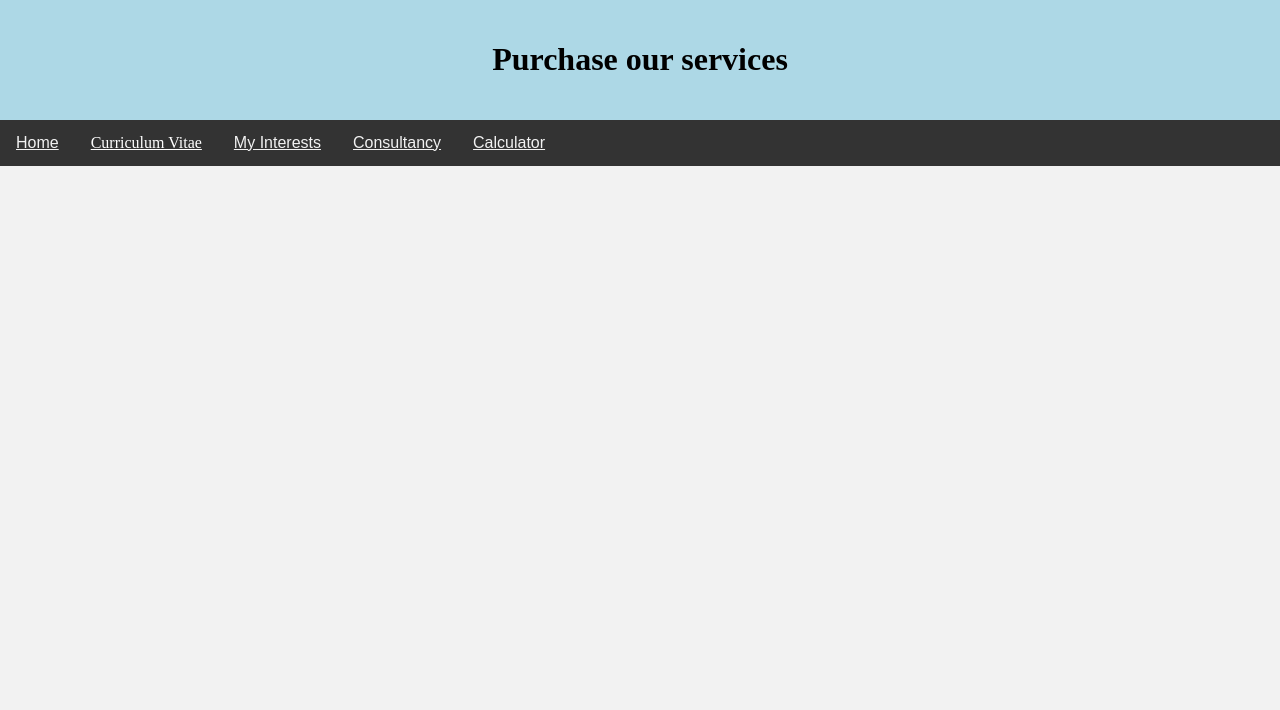
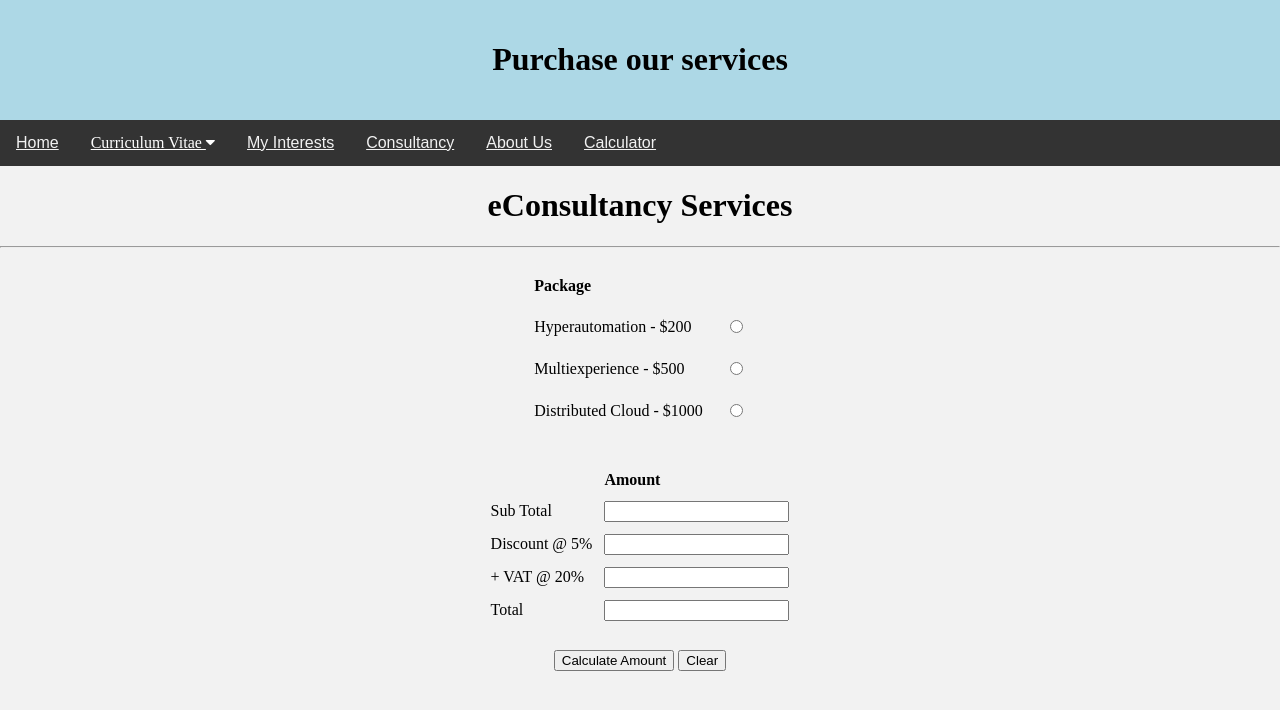
Before and after one commit to 119392993/119392993.github.io, a plain HTML site: page ebus1.html in a window 1280 px wide. Drawn offline with Linux system fonts and the light colour scheme.

Commit message:
Final is1113 pro
12/3/20

```diff
--- a/ebus1.css
+++ b/ebus1.css
@@ -101,3 +101,8 @@ body {
 .dropdown:hover .dropdown-content {
   display: block;
 }
+
+
+.form {
+	text-align: center;
+}
--- a/ebus1.html
+++ b/ebus1.html
@@ -10,6 +10,7 @@
 	<link href='http://fonts.googleapis.com/css?family=Rokkitt:400,700%7CLato:400,300' rel='stylesheet' type='text/css'>
 
 	<link rel="stylesheet" type = "text/css" href="ebus1.css">
+	<link rel="stylesheet" href="https://cdnjs.cloudflare.com/ajax/libs/font-awesome/4.7.0/css/font-awesome.min.css">
 </head>
 
 <body>
@@ -33,8 +34,124 @@
  		</div>
  		<a href="interests.html"> My Interests</a>
  		<a href="consultancy.html">Consultancy</a>
+ 		<a href="aboutus.html">About Us</a>
  		<a href="ebus1.html">Calculator</a>
 	</div>
+
+ <center>
+        <div class="form">
+            <form name="intCalc" method="post" action="eBus2.php">
+                <center>
+            <h1>eConsultancy Services</h1>
+                </center>
+        <hr/>
+        <center>
+            <table cellspacing="20">
+                <tr>
+                    <td><b>Package</b></td>
+                </tr>
+                <tr>
+                    <td>Hyperautomation - $200</td>
+                    <td><input type="radio" id="Hyperautomation" name="rdoGroup" value="200"  required /></td>
+                </tr>
+                <tr>
+                    <td>Multiexperience - $500</td>
+                    <td><input type="radio" id="Multiexperience" name="rdoGroup" value="500"  /></td>
+                </tr>
+                <tr>
+                    <td>Distributed Cloud - $1000</td>
+                    <td><input type="radio" id="DistributedCloud" name="rdoGroup" value="1000" /></td>
+                </tr>
+            </table>
+        </center>
+        <br/>
+            <center>
+                 <table cellspacing="10">
+            <tr>
+                    <td><b></b></td>
+                    <td><b>Amount</b></td>
+            </tr>
+                <tr>
+                    <td>Sub Total</td>
+                    <td><input type="text" id="txtSubTot" name="txtSub" readonly  required/></td>
+                </tr>
+                <tr>
+                    <td>Discount @ 5%</td>
+                    <td><input type="text" id="txtDisc" name="txtDisc" readonly  required/></td>
+                </tr>
+                <tr>
+                    <td>+ VAT @ 20%</td>
+                    <td><input type="text" id="txtVAT" name="txtVAT" readonly required /></td>
+                </tr>
+                <tr>
+                    <td>Total</td>
+                    <td><input type="text" id="txtTotal" name="txtTotal" value="" readonly required/></td>
+                </tr>
+            </table>
+        </center>
+
+        <br />
+            <center>
+            <input type="button" name="btnCalc" id="btnCalc" onclick="calcSub()" value="Calculate Amount"/>
+            <input type="reset" name="btnClear" id="btnClear" value="Clear"/>
+
+
+        </center>
+            </form>
+        </div>
+        </center>
+            <script type="text/javascript">
+              function calcSub(){
+                    var argSelection = parseFloat(document.getElementById('txtSubTot').value);
+                    var Hyperautomation = parseFloat(document.getElementById('Hyperautomation').value);
+                    var Multiexperience = parseFloat(document.getElementById('Multiexperience').value);
+                    var DistributedCloud = parseFloat(document.getElementById('DistributedCloud').value);
+
+
+                    if (document.getElementById('Hyperautomation').checked) {
+                        document.intCalc.txtSubTot.value = Hyperautomation;
+                        argSelection = Hyperautomation;
+                        calcVatTotal(argSelection);
+
+                    }
+                   else if (document.getElementById('Multiexperience').checked) {
+                        document.intCalc.txtSubTot.value = Multiexperience;
+                        argSelection = Multiexperience;
+                        calcVatTotal(argSelection);
+
+                    }
+                    else if (document.getElementById('DistributedCloud').checked) {
+                        document.intCalc.txtSubTot.value = DistributedCloud;
+                        argSelection = DistributedCloud;
+                        calcVatTotal(argSelection);
+                    }
+                }
+
+
+                function calcVatTotal(parmSelection) {
+                    var argsubTotal = parseFloat(parmSelection);
+                    var argdiscountAmt = parseFloat(argsubTotal * .05);
+                    var argvatAmt = parseFloat(argsubTotal * .20);
+                    var argtotalPrice = parseFloat(argsubTotal - argdiscountAmt + argvatAmt);
+                   calcDisp(argsubTotal, argdiscountAmt,argvatAmt,argtotalPrice);
+
+
+                }
+
+function calcDisp(parmsubTotal, parmdiscountAmt, parmvatAmt, parmtotalPrice){
+document.intCalc.txtSubTot.value = parmsubTotal;
+document.intCalc.txtDisc.value = parmdiscountAmt;
+                    document.intCalc.txtVAT.value = parmvatAmt;
+                    document.intCalc.txtTotal.value = parmtotalPrice;
+}
+
+
+            </script>
+
+    </body>
+
+
+
 
 </body>
 
```
Also changed, not shown: aboutus.html (+1 -0 lines), consultancy.css (+0 -17 lines), consultancy.html (+1 -4 lines), cvEducation.html (+1 -0 lines), cvPersonal.html (+1 -0 lines), cvWork.html (+1 -0 lines), index.html (+1 -0 lines), interests.css (+24 -5 lines), interests.html (+5 -1 lines), sports.html (+1 -0 lines), travel.html (+1 -0 lines).
